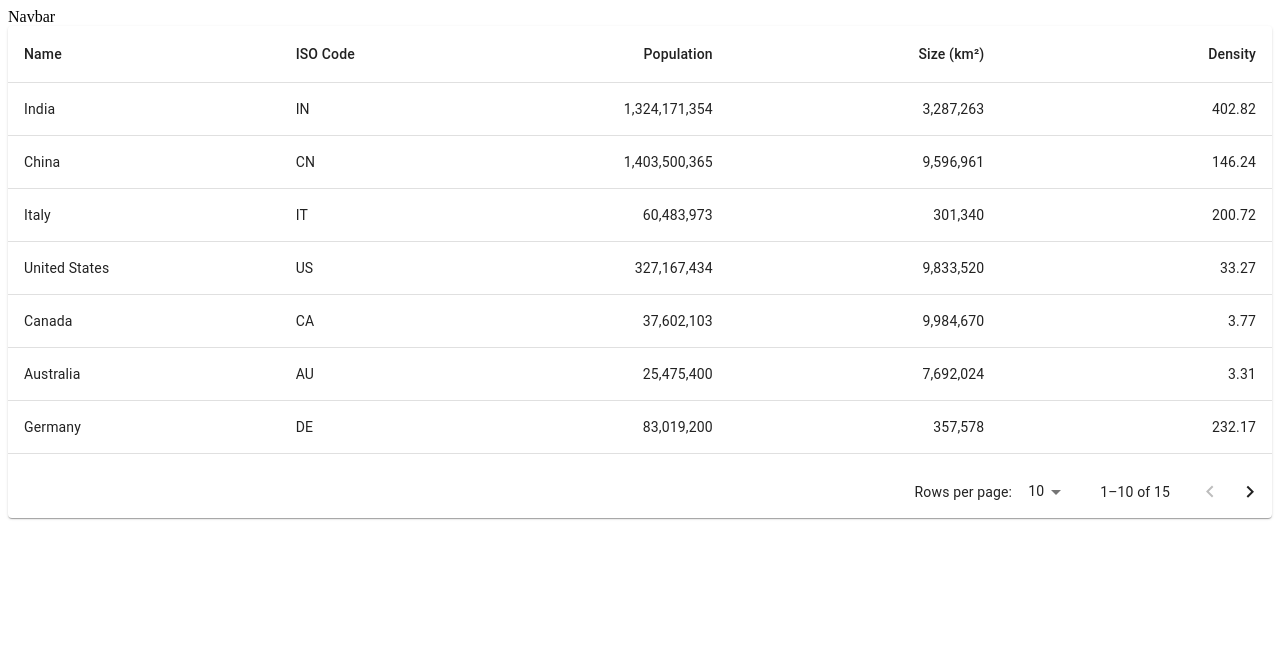
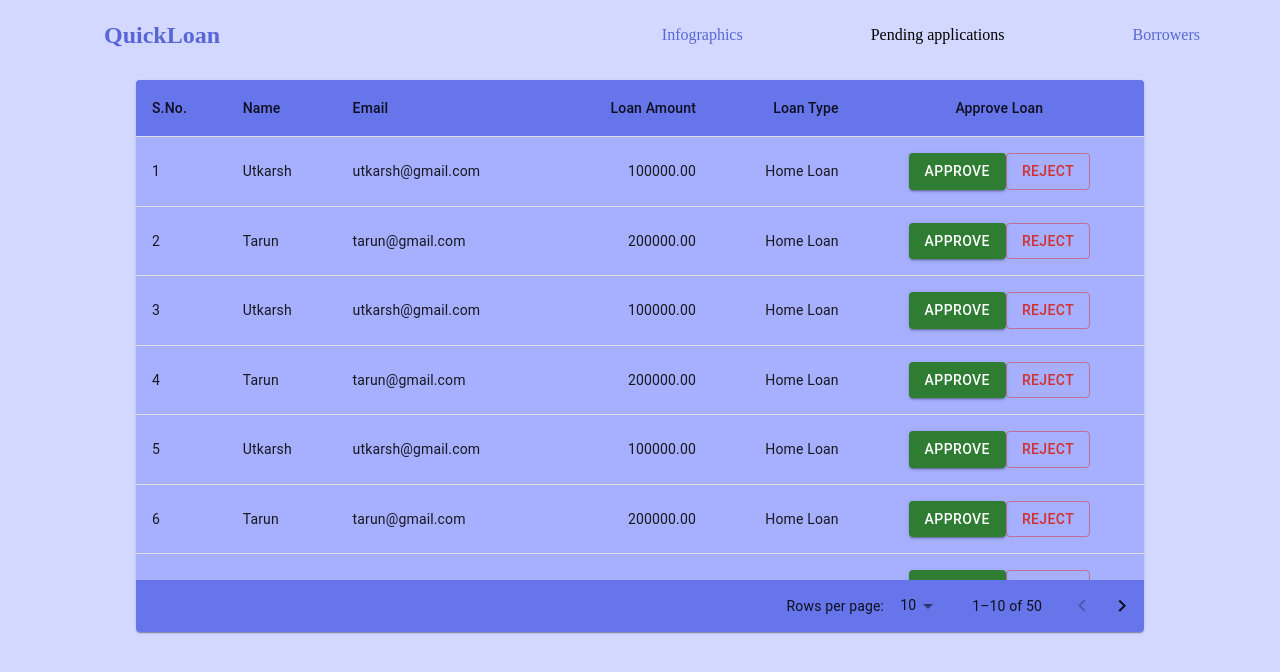
Before and after one commit to Priyanka1g/Loan-application, a React (Create React App) app: page /requests in a window 1280 px wide. Shown: the top 672 px of the page. Built offline with nearby package versions, Linux system fonts and the light colour scheme.

Commit message:
added navbar and user table with styles

```diff
--- a/package.json
+++ b/package.json
@@ -12,8 +12,10 @@
     "axios": "^0.26.0",
     "react": "^17.0.2",
     "react-dom": "^17.0.2",
+    "react-icons": "^4.3.1",
     "react-router-dom": "^6.2.1",
     "react-scripts": "5.0.0",
+    "styled-components": "^5.3.3",
     "web-vitals": "^2.1.4"
   },
   "scripts": {
--- a/src/components/admin/Admin.js
+++ b/src/components/admin/Admin.js
@@ -8,7 +8,7 @@ function Admin() {
     <BrowserRouter>
       <Navbar />
       <Routes>
-        <Route path="/" element={<InfoGraphic />} />
+        <Route path="/info" element={<InfoGraphic />} />
         <Route path="/requests" element={<UsersList listName="requests" />} />
         <Route path="/borrowers" element={<UsersList listName="borrowers" />} />
       </Routes>
--- a/src/components/admin/Navbar.js
+++ b/src/components/admin/Navbar.js
@@ -1,7 +1,28 @@
+import React from "react";
+import { Nav, NavLink, Bars, NavMenu } from "./NavbarElements.js";
 import classes from "./Navbar.module.css";
 
-function Navbar() {
-  return <div>Navbar</div>;
-}
+const Navbar = () => {
+  return (
+    <>
+      <Nav>
+        <NavLink to="/" activeStyle>
+          {/* here you can add logo */}
+          <h2>QuickLoan</h2>
+        </NavLink>
+        <Bars />
+        <NavMenu>
+          <NavLink to="/info" activeStyle>
+            Infographics
+          </NavLink>
+          <NavLink to="/requests" activeStyle>
+            Pending applications
+          </NavLink>
+          <NavLink to="/borrowers">Borrowers</NavLink>
+        </NavMenu>
+      </Nav>
+    </>
+  );
+};
 
 export default Navbar;
--- /dev/null
+++ b/src/components/admin/NavbarElements.js
@@ -0,0 +1,51 @@
+import { FaBars } from "react-icons/fa";
+import { NavLink as Link } from "react-router-dom";
+import styled from "styled-components";
+
+export const Nav = styled.nav`
+  background: #d2d8ff;
+  height: 70px;
+  display: flex;
+  justify-content: space-between;
+  padding: 0.5rem calc((100vw - 1200px) / 2);
+  z-index: 10;
+`;
+
+export const NavLink = styled(Link)`
+  color: #5967d6;
+  display: flex;
+  align-items: center;
+  text-decoration: none;
+  padding: 0 4rem;
+  height: 100%;
+  cursor: pointer;
+
+  &.active {
+    color: #000000;
+  }
+`;
+
+export const Bars = styled(FaBars)`
+  display: none;
+  color: #fff;
+
+  @media screen and (max-width: 768px) {
+    display: block;
+    position: absolute;
+    top: 0;
+    right: 0;
+    transform: translate(-100%, 75%);
+    font-size: 1.8rem;
+    cursor: pointer;
+  }
+`;
+
+export const NavMenu = styled.div`
+  display: flex;
+  align-items: center;
+  margin-right: -24px;
+
+  @media screen and (max-width: 768px) {
+    display: none;
+  }
+`;
--- a/src/components/admin/adminComponents/UsersList.js
+++ b/src/components/admin/adminComponents/UsersList.js
@@ -7,55 +7,93 @@ import TableContainer from "@mui/material/TableContainer";
 import TableHead from "@mui/material/TableHead";
 import TablePagination from "@mui/material/TablePagination";
 import TableRow from "@mui/material/TableRow";
+import Button from "@mui/material/Button";
 import classes from "./UsersList.module.css";
 
 const columns = [
-  { id: "name", label: "Name", minWidth: 170 },
-  { id: "email", label: "ISO Code", minWidth: 100 },
   {
-    id: "population",
-    label: "Population",
-    minWidth: 170,
+    id: "name",
+    label: "Name",
+    minWidth: 80,
+    format: (value) => value.toLocaleString("en-US"),
+  },
+  {
+    id: "email",
+    label: "Email",
+    minWidth: 80,
+    format: (value) => value.toLocaleString("en-US"),
+  },
+  {
+    id: "loanAmount",
+    label: "Loan Amount",
+    minWidth: 80,
+    align: "right",
+    format: (value) => value.toFixed(2),
+  },
+  {
+    id: "loanType",
+    label: "Loan Type",
+    minWidth: 80,
     align: "right",
     format: (value) => value.toLocaleString("en-US"),
   },
-  {
-    id: "size",
-    label: "Size\u00a0(km\u00b2)",
-    minWidth: 170,
-    align: "right",
-    format: (value) => value.toLocaleString("en-US"),
-  },
-  {
-    id: "density",
-    label: "Density",
-    minWidth: 170,
-    align: "right",
-    format: (value) => value.toFixed(2),
-  },
 ];
 
-function createData(name, email, population, size) {
-  const density = population / size;
-  return { name, email, population, size, density };
+function createData(name, email, loanAmount, loanType) {
+  return { name, email, loanAmount, loanType };
 }
 
 const rows = [
-  createData("India", "IN", 1324171354, 3287263),
-  createData("China", "CN", 1403500365, 9596961),
-  createData("Italy", "IT", 60483973, 301340),
-  createData("United States", "US", 327167434, 9833520),
-  createData("Canada", "CA", 37602103, 9984670),
-  createData("Australia", "AU", 25475400, 7692024),
-  createData("Germany", "DE", 83019200, 357578),
-  createData("Ireland", "IE", 4857000, 70273),
-  createData("Mexico", "MX", 126577691, 1972550),
-  createData("Japan", "JP", 126317000, 377973),
-  createData("France", "FR", 67022000, 640679),
-  createData("United Kingdom", "GB", 67545757, 242495),
-  createData("Russia", "RU", 146793744, 17098246),
-  createData("Nigeria", "NG", 200962417, 923768),
-  createData("Brazil", "BR", 210147125, 8515767),
+  createData("Utkarsh", "utkarsh@gmail.com", 100000, "Home Loan"),
+  createData("Tarun", "tarun@gmail.com", 200000, "Home Loan"),
+  createData("Utkarsh", "utkarsh@gmail.com", 100000, "Home Loan"),
+  createData("Tarun", "tarun@gmail.com", 200000, "Home Loan"),
+  createData("Utkarsh", "utkarsh@gmail.com", 100000, "Home Loan"),
+  createData("Tarun", "tarun@gmail.com", 200000, "Home Loan"),
+  createData("Utkarsh", "utkarsh@gmail.com", 100000, "Home Loan"),
+  createData("Tarun", "tarun@gmail.com", 200000, "Home Loan"),
+  createData("Utkarsh", "utkarsh@gmail.com", 100000, "Home Loan"),
+  createData("Tarun", "tarun@gmail.com", 200000, "Home Loan"),
+  createData("Utkarsh", "utkarsh@gmail.com", 100000, "Home Loan"),
+  createData("Tarun", "tarun@gmail.com", 200000, "Home Loan"),
+  createData("Utkarsh", "utkarsh@gmail.com", 100000, "Home Loan"),
+  createData("Tarun", "tarun@gmail.com", 200000, "Home Loan"),
+  createData("Utkarsh", "utkarsh@gmail.com", 100000, "Home Loan"),
+  createData("Tarun", "tarun@gmail.com", 200000, "Home Loan"),
+  createData("Utkarsh", "utkarsh@gmail.com", 100000, "Home Loan"),
+  createData("Tarun", "tarun@gmail.com", 200000, "Home Loan"),
+  createData("Utkarsh", "utkarsh@gmail.com", 100000, "Home Loan"),
+  createData("Tarun", "tarun@gmail.com", 200000, "Home Loan"),
+  createData("Utkarsh", "utkarsh@gmail.com", 100000, "Home Loan"),
+  createData("Tarun", "tarun@gmail.com", 200000, "Home Loan"),
+  createData("Utkarsh", "utkarsh@gmail.com", 100000, "Home Loan"),
+  createData("Tarun", "tarun@gmail.com", 200000, "Home Loan"),
+  createData("Utkarsh", "utkarsh@gmail.com", 100000, "Home Loan"),
+  createData("Tarun", "tarun@gmail.com", 200000, "Home Loan"),
+  createData("Utkarsh", "utkarsh@gmail.com", 100000, "Home Loan"),
+  createData("Tarun", "tarun@gmail.com", 200000, "Home Loan"),
+  createData("Utkarsh", "utkarsh@gmail.com", 100000, "Home Loan"),
+  createData("Tarun", "tarun@gmail.com", 200000, "Home Loan"),
+  createData("Utkarsh", "utkarsh@gmail.com", 100000, "Home Loan"),
+  createData("Tarun", "tarun@gmail.com", 200000, "Home Loan"),
+  createData("Utkarsh", "utkarsh@gmail.com", 100000, "Home Loan"),
+  createData("Tarun", "tarun@gmail.com", 200000, "Home Loan"),
+  createData("Utkarsh", "utkarsh@gmail.com", 100000, "Home Loan"),
+  createData("Tarun", "tarun@gmail.com", 200000, "Home Loan"),
+  createData("Utkarsh", "utkarsh@gmail.com", 100000, "Home Loan"),
+  createData("Tarun", "tarun@gmail.com", 200000, "Home Loan"),
+  createData("Utkarsh", "utkarsh@gmail.com", 100000, "Home Loan"),
+  createData("Tarun", "tarun@gmail.com", 200000, "Home Loan"),
+  createData("Utkarsh", "utkarsh@gmail.com", 100000, "Home Loan"),
+  createData("Tarun", "tarun@gmail.com", 200000, "Home Loan"),
+  createData("Utkarsh", "utkarsh@gmail.com", 100000, "Home Loan"),
+  createData("Tarun", "tarun@gmail.com", 200000, "Home Loan"),
+  createData("Utkarsh", "utkarsh@gmail.com", 100000, "Home Loan"),
+  createData("Tarun", "tarun@gmail.com", 200000, "Home Loan"),
+  createData("Utkarsh", "utkarsh@gmail.com", 100000, "Home Loan"),
+  createData("Tarun", "tarun@gmail.com", 200000, "Home Loan"),
+  createData("Utkarsh", "utkarsh@gmail.com", 100000, "Home Loan"),
+  createData("Tarun", "tarun@gmail.com", 200000, "Home Loan"),
 ];
 
 export default function UsersList({ listName }) {
@@ -72,13 +110,32 @@ export default function UsersList({ listName }) {
   };
 
   return (
-    <Paper sx={{ width: "100%", overflow: "hidden" }}>
-      <TableContainer sx={{ maxHeight: 440 }}>
+    <div className={classes.table}>
+      <Paper
+        sx={{
+          width: listName === "requests" ? "80%" : "70%",
+          overflow: "hidden",
+          backgroundColor: "var(--light-blue)",
+        }}
+      >
+        <TableContainer sx={{ maxHeight: 500 }}>
           <Table stickyHeader aria-label="sticky table">
-          <TableHead>
+            <TableHead sx={{ fontSize: 2 }}>
               <TableRow>
+                <TableCell
+                  sx={{
+                    backgroundColor: "var(--blue)",
+                  }}
+                  key="serialNo"
+                  style={{ minWidth: 30 }}
+                >
+                  S.No.
+                </TableCell>
                 {columns.map((column) => (
                   <TableCell
+                    sx={{
+                      backgroundColor: "var(--blue)",
+                    }}
                     key={column.id}
                     align={column.align}
                     style={{ minWidth: column.minWidth }}
@@ -86,14 +143,32 @@ export default function UsersList({ listName }) {
                     {column.label}
                   </TableCell>
                 ))}
+                {listName === "requests" && (
+                  <TableCell
+                    sx={{
+                      backgroundColor: "var(--blue)",
+                    }}
+                    key="approveLoan"
+                    align="center"
+                    style={{ minWidth: 100 }}
+                  >
+                    Approve Loan
+                  </TableCell>
+                )}
               </TableRow>
             </TableHead>
             <TableBody>
               {rows
                 .slice(page * rowsPerPage, page * rowsPerPage + rowsPerPage)
-              .map((row) => {
+                .map((row, index) => {
                   return (
-                  <TableRow hover role="checkbox" tabIndex={-1} key={row.code}>
+                    <TableRow
+                      hover
+                      role="checkbox"
+                      tabIndex={-1}
+                      key={row.code}
+                    >
+                      <TableCell key={index}>{index + 1}</TableCell>
                       {columns.map((column) => {
                         const value = row[column.id];
                         return (
@@ -104,6 +179,18 @@ export default function UsersList({ listName }) {
                           </TableCell>
                         );
                       })}
+                      {listName === "requests" && (
+                        <TableCell key="approveLoan" align="center">
+                          <div className={classes.actionButtons}>
+                            <Button variant="contained" color="success">
+                              Approve
+                            </Button>
+                            <Button variant="outlined" color="error">
+                              Reject
+                            </Button>
+                          </div>
+                        </TableCell>
+                      )}
                     </TableRow>
                   );
                 })}
@@ -111,6 +198,9 @@ export default function UsersList({ listName }) {
           </Table>
         </TableContainer>
         <TablePagination
+          sx={{
+            backgroundColor: "var(--blue)",
+          }}
           rowsPerPageOptions={[10, 25, 100]}
           component="div"
           count={rows.length}
@@ -120,5 +210,6 @@ export default function UsersList({ listName }) {
           onRowsPerPageChange={handleChangeRowsPerPage}
         />
       </Paper>
+    </div>
   );
 }
--- a/src/components/admin/adminComponents/UsersList.module.css
+++ b/src/components/admin/adminComponents/UsersList.module.css
@@ -0,0 +1,13 @@
+.table {
+  margin: 10px;
+  display: flex;
+  justify-content: center;
+}
+
+.table > * {
+  background: var(--light-blue);
+}
+
+.actionButtons > * {
+  margin: 0 20px;
+}
--- /dev/null
+++ b/src/index.css
@@ -0,0 +1,22 @@
+* {
+  margin: 0;
+  padding: 0;
+  box-sizing: border-box;
+}
+
+:root {
+  --light-blue: #a6b0ff;
+  --blue: #6775eb;
+}
+
+body {
+  background: #d2d8ff;
+}
+
+*::-webkit-scrollbar {
+  width: 5px;
+}
+
+*::-webkit-scrollbar-thumb {
+  background: var(--blue);
+}
```
Also changed, not shown: src/index.js (+6 -4 lines), 1 other file (tests, documents, lock files or other folders). Lines whose indentation alone changed are shown as unchanged.
